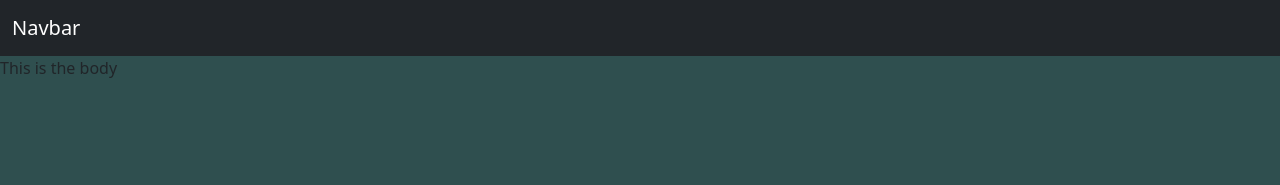
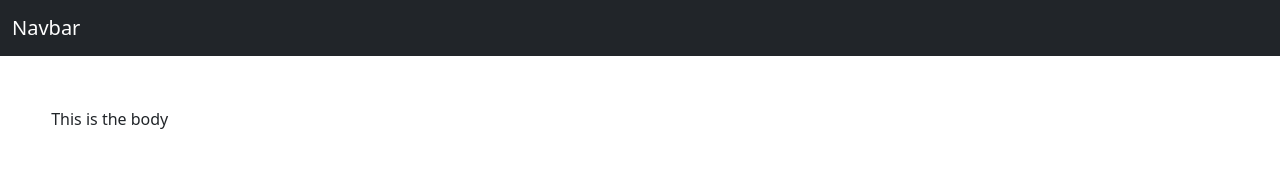
Before and after one commit to SedLoophole/Module3Assignment, a plain HTML site: page index.html in a window 1280 px wide. Drawn offline with nearby package versions, Linux system fonts and the light colour scheme.

Commit message:
Update style.css

```diff
--- a/css/style.css
+++ b/css/style.css
@@ -1,4 +1,12 @@
-body{
-    background-color: darkslategray;
+*{
+    box-sizing: border-box;
+}
 
+
+p{
+    padding: 4%;
 }
+
+h1 {
+    padding-bottom: 60px;
+}
```
